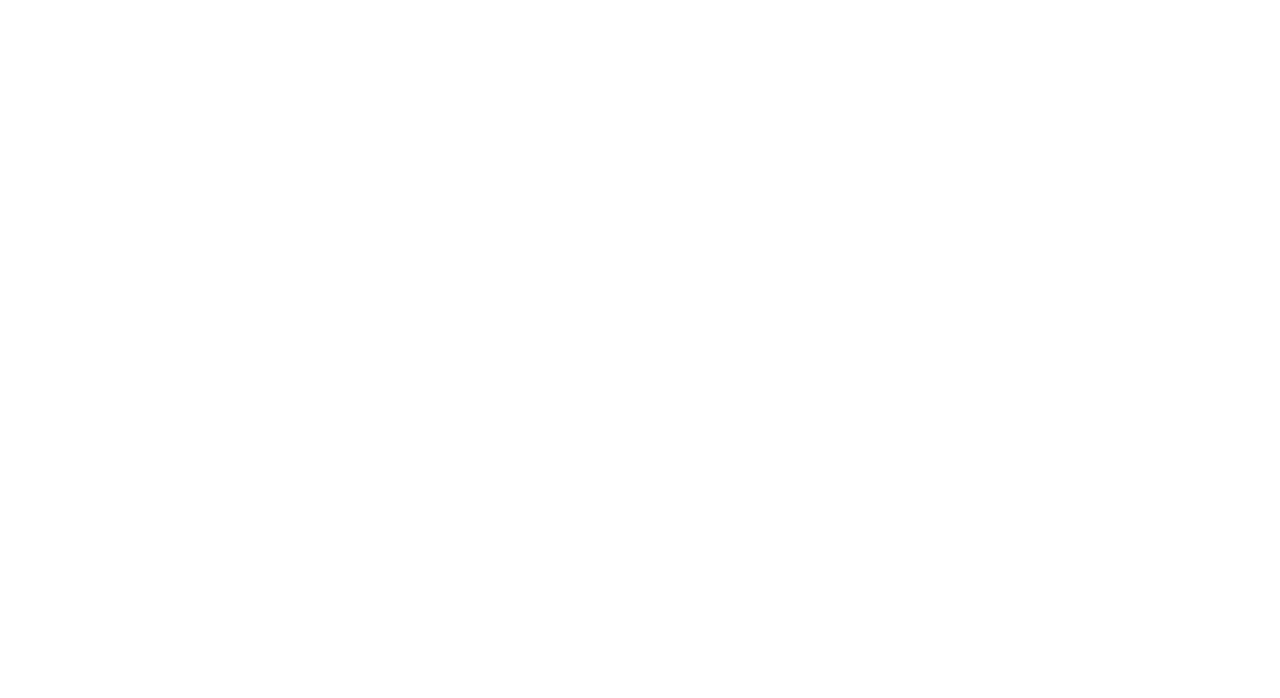
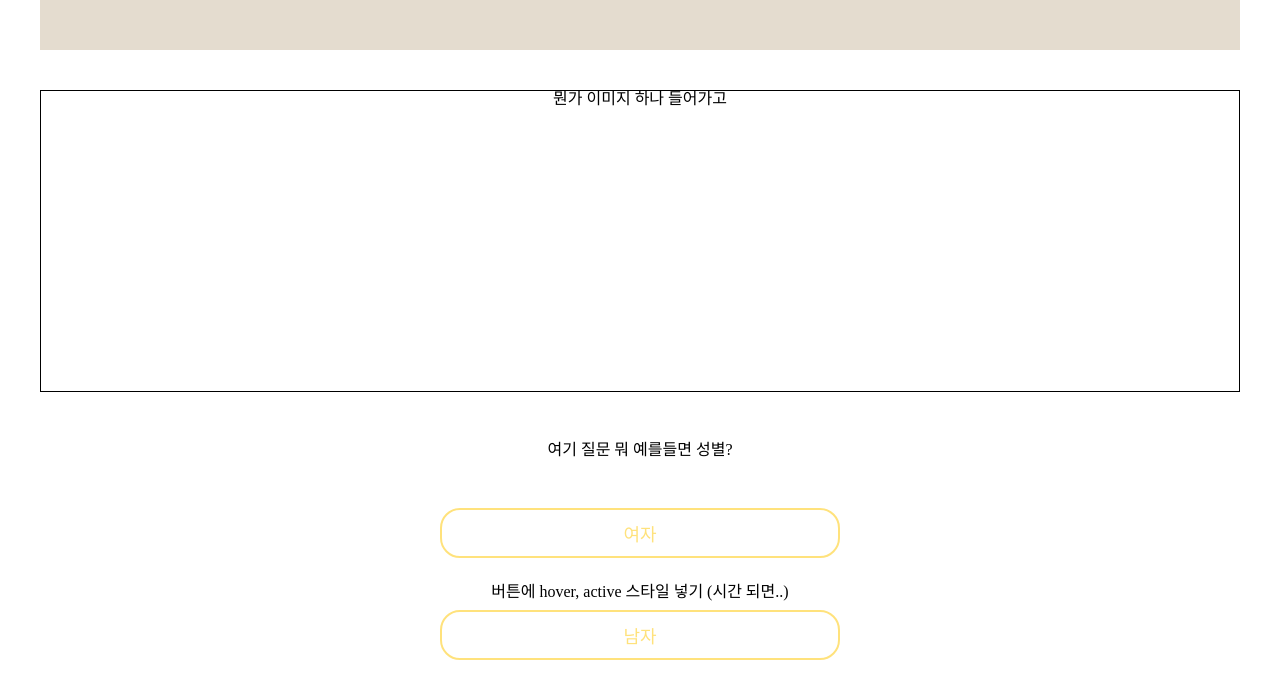
Before and after one commit to Aurora-in-Wonderland/mini-project-03, a React (Create React App) app: page /question in a window 1280 px wide. Shown: the top 698 px of the page. Built offline with nearby package versions, Linux system fonts and the light colour scheme.

Commit message:
first commit : 진행상황 업로드

```diff
--- a/package.json
+++ b/package.json
@@ -3,11 +3,15 @@
   "version": "0.1.0",
   "private": true,
   "dependencies": {
+    "@reduxjs/toolkit": "^1.9.5",
     "@testing-library/jest-dom": "^5.14.1",
     "@testing-library/react": "^13.0.0",
     "@testing-library/user-event": "^13.2.1",
+    "json-server": "^0.17.3",
     "react": "^18.2.0",
     "react-dom": "^18.2.0",
+    "react-router-dom": "^6.14.0",
+    "react-redux": "^8.0.5",
     "react-icons": "^4.10.1",
     "react-scripts": "5.0.1",
     "styled-components": "^6.0.4",
--- a/public/index.html
+++ b/public/index.html
@@ -24,7 +24,7 @@
       work correctly both with client-side routing and a non-root public URL.
       Learn how to configure a non-root public URL by running `npm run build`.
     -->
-    <title>React App</title>
+    <title>요기어때?!</title>
   </head>
   <body>
     <noscript>You need to enable JavaScript to run this app.</noscript>
--- a/src/App.js
+++ b/src/App.js
@@ -1,11 +1,20 @@
 import logo from './logo.svg';
 import './App.css';
 
+import { BrowserRouter, Route, Routes } from "react-router-dom";
+import Home from './pages/Home';
+import RandomResult from './pages/RandomResult';
+import Question from './pages/Question';
+
 function App() {
   return (
-    <div>
-
-    </div>
+    <BrowserRouter>
+      <Routes>
+        <Route path='/' element={<Home />} />
+        <Route path='/random-result' element={<RandomResult />} />
+        <Route path='/question' element={<Question />} />
+      </Routes>
+    </BrowserRouter>
   );
 }
 
--- /dev/null
+++ b/src/pages/Home.jsx
@@ -0,0 +1,27 @@
+import { useNavigate } from "react-router-dom";
+import * as S from "./components/style"
+
+function Home() {
+  const navigate = useNavigate();
+  return (
+    <S.StContainer>
+      <S.StNav>
+        네비게이션 바
+      </S.StNav>
+      <S.StMain>
+        Home
+        <img src="https://blog.kakaocdn.net/dn/cd2MQ5/btqx0q65v5Y/mKwQKWKh0HNtslQkgsktE0/img.jpg" />
+        <S.StBtnGroup>
+          <S.StButton color={S.color.white} background={S.color.yellow}
+            onClick={()=>{navigate('/question')}}>취향대로 추천받기</S.StButton>
+          <S.StButton color={S.color.yellow} background={S.color.white}
+            onClick={()=>{navigate('/random-result')}}>랜덤 메뉴 뽑기</S.StButton>
+        </S.StBtnGroup>
+        <S.StRankContainer></S.StRankContainer>
+      </S.StMain>
+      <S.StFooter></S.StFooter>
+    </S.StContainer>
+  )
+}
+
+export default Home;
--- /dev/null
+++ b/src/pages/Question.jsx
@@ -0,0 +1,131 @@
+import * as S from "./components/style";
+import { styled } from "styled-components";
+
+const questions =[
+  {
+    id : "gender",
+    script : "성별이 어떻게 되시나요?",
+    option : [
+      {
+        id : 1,
+        answer : "여자",
+        value : true
+      },
+      {
+        id : 2,
+        answer : "남자",
+        value : false
+      }
+    ]
+  },
+  {
+    id : "salty",
+    script : "지금 땡기는 음식은?",
+    option : [
+      {
+        id : 1,
+        answer : "단",
+        value : false
+      },
+      {
+        id : 2,
+        answer : "짠",
+        value : true
+      }
+    ]
+  },
+  {
+    id : "spicy",
+    script : "매운 음식, 어디까지 가능?!",
+    option : [
+      {
+        id : 1,
+        answer : "진짜 못 먹음",
+        value : 1,
+      },
+      {
+        id : 2,
+        answer : "조금은 매워도 괜찮음",
+        value : 2,
+      },
+      {
+        id : 3,
+        answer : "신라면 정도는?",
+        value : 3,
+      },
+      {
+        id : 4,
+        answer : "불닭볶음면도 가능함",
+        value : 4,
+      },
+      {
+        id : 5,
+        answer : "맵기는 날 방해할 수 없음",
+        value : 5,
+      }
+    ]
+  },
+  {
+    id : "world",
+    script : "선호하는 음식이 있다면?",
+    option : [
+      {
+        id : 1,
+        answer : "한식",
+        value : "kor",
+      },
+      {
+        id : 2,
+        answer : "중식",
+        value : "chi",
+      },
+      {
+        id : 3,
+        answer : "양식",
+        value : "",
+      },
+      {
+        id : 4,
+        answer : "일식",
+        value : 4,
+      },
+      {
+        id : 5,
+        answer : "안 가리고 다 잘 먹음!",
+        value : 5,
+      }
+    ]
+  }
+]
+
+function Question() {
+
+  return (
+    <S.StContainer>
+      <S.StNav />
+      <S.StMain>
+        <QuestionImage>뭔가 이미지 하나 들어가고</QuestionImage>
+        <div>여기 질문 뭐 예를들면 성별?</div>
+        <ButtonGroup>
+          <S.StButton color={S.color.yellow} background={S.color.white}>여자</S.StButton> <br />
+          버튼에 hover, active 스타일 넣기 (시간 되면..)
+          <S.StButton color={S.color.yellow} background={S.color.white}>남자</S.StButton>
+        </ButtonGroup>
+      </S.StMain>
+    </S.StContainer>
+  )
+}
+export default Question;
+
+const QuestionImage = styled.div`
+  border: 1px solid;
+  height: 300px;
+`
+const ButtonGroup = styled.div`
+  display: flex;
+  flex-direction: column;
+  width: 400px;
+  gap: 10px;
+  margin: 0 auto;
+  margin-bottom: 100px;
+`
--- /dev/null
+++ b/src/pages/RandomResult.jsx
@@ -0,0 +1,12 @@
+import * as S from "./components/style"
+
+function RandomResult() {
+  return (
+    <S.StContainer>
+      <S.StNav>
+      </S.StNav>
+    </S.StContainer>
+  )
+}
+
+export default RandomResult;
--- /dev/null
+++ b/src/pages/components/style.jsx
@@ -0,0 +1,59 @@
+import { styled } from "styled-components";
+
+export const color = {
+  white : "white",
+  yellow : "#FFE27C",
+  orange : "#E8B535",
+  brown : "#E4DCCF",
+  green : "#B5C268",
+  nok : "#758650",
+}
+
+export const StContainer = styled.div`
+  background: ${color.white};
+  display: flex;
+  flex-direction: column;
+  height: 100vh;
+  margin: 0 auto;
+  max-width: 1200px;
+  overflow: hidden;
+`
+export const StNav = styled.header`
+  position: pixed;
+  height: 50px;
+  background: ${color.brown};
+`
+export const StFooter = styled.footer`
+  position: fixed;
+  bottom: 0;
+  height: 50px;
+  background: ${color.white};
+`
+export const StMain = styled.main`
+  display: flex;
+  margin: auto 0;
+  height: 90vh;
+  flex-direction: column;
+  text-align: center;
+  justify-content: space-around;
+`
+export const StRankContainer = styled.div`
+  height: 40vw;
+  max-height: 250px;
+  border: 1px solid ${color.yellow};
+`
+export const StButton = styled.button`
+  border-radius: 20px;
+  cursor: pointer;
+  font-size: 18px;
+  min-width: 200px;
+  padding: 10px;
+  color: ${(p)=>p.color};
+  border: 2px solid ${(p)=>p.color};
+  background: ${(p)=>p.background};
+`
+export const StBtnGroup = styled.div`
+  display: flex;
+  justify-content: center;
+  gap: 40px;
+`
```
Also changed, not shown: 2 other files (tests, documents, lock files or other folders).
